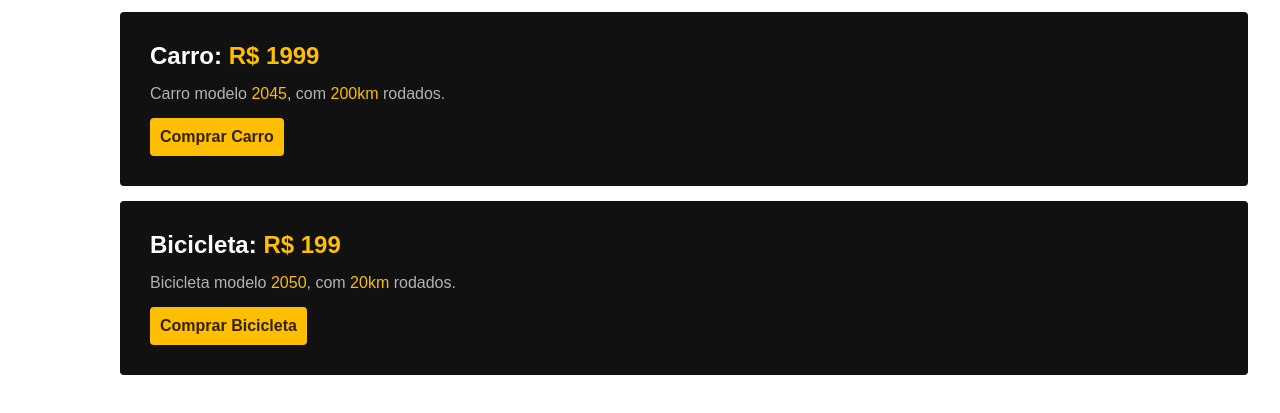
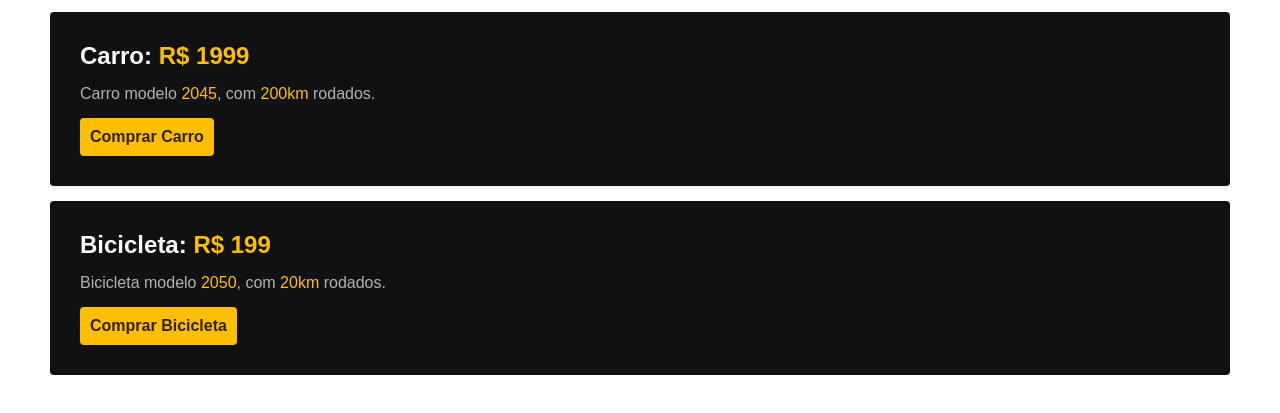
Before and after one commit to antonioCarlos20/Origamid, a plain HTML site: page exercicios/ex02/index.html in a window 1280 px wide. Shown: the part 95-508 px from the top of the page. Drawn offline with Linux system fonts and the light colour scheme.

Commit message:
Alteração no posicionamento dos elementos

```diff
--- a/exercicios/ex02/style.css
+++ b/exercicios/ex02/style.css
@@ -7,6 +7,7 @@
 }
 
 body{
+    margin: 50px;
     font-family: Arial, Helvetica, sans-serif;
 }
 
@@ -17,8 +18,7 @@ h1{
 
 .carros,
 .bicicletas{
-    width: 1068px;
-    margin: 15px 0px 15px 120px;
+    margin: 15px 0px 15px 0px;
     padding: 30px;
     border-radius: 4px;
     background-color: #111;
```
